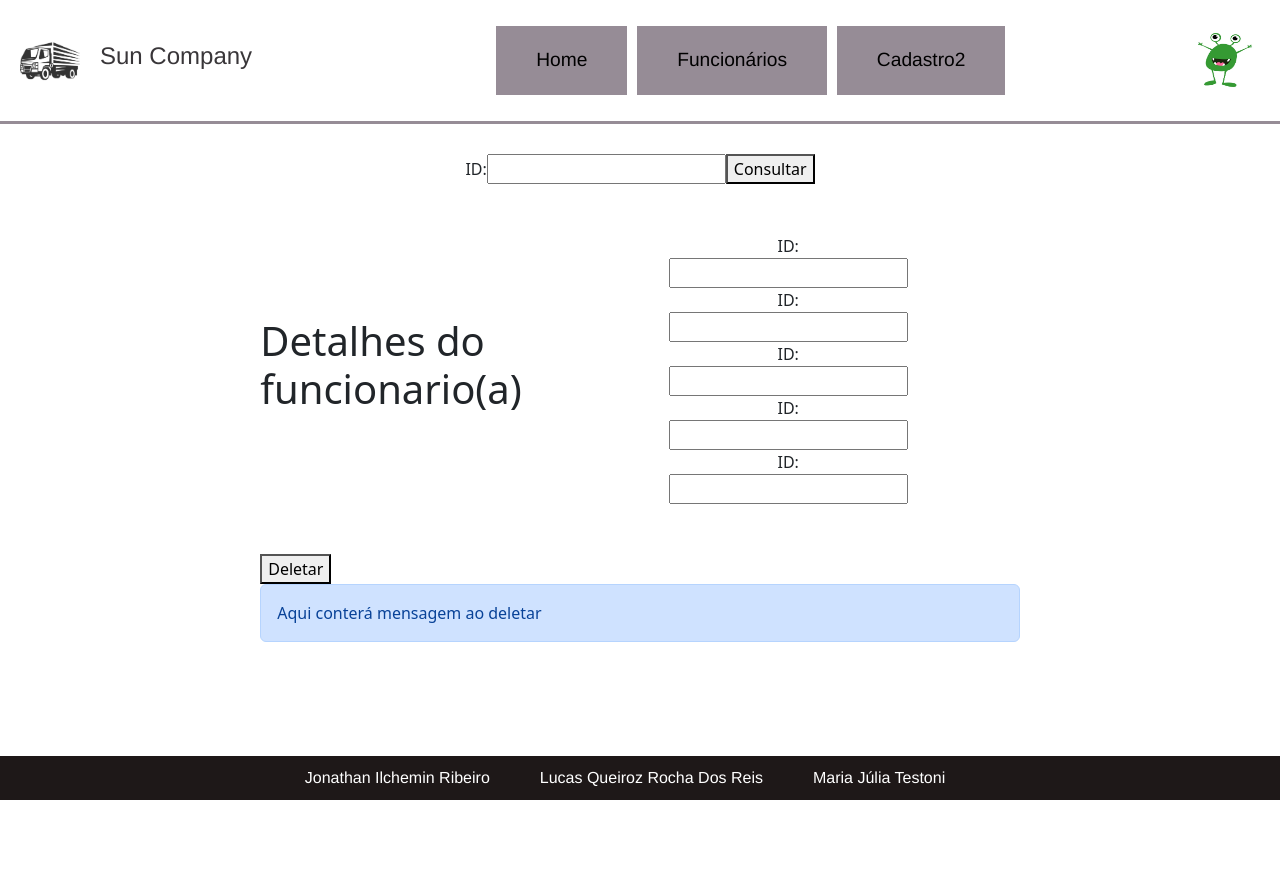
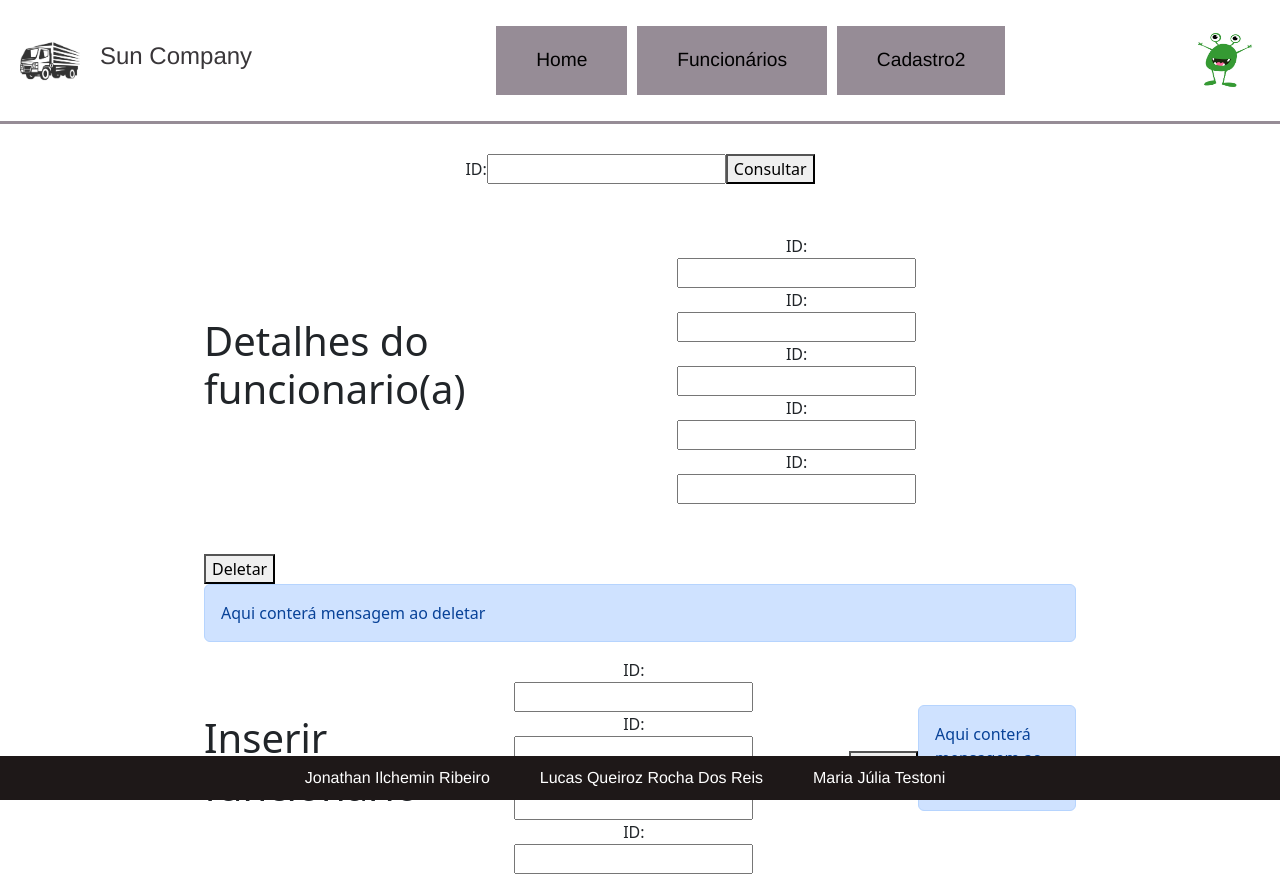
Before and after one commit to majutestoni/TrabalhoWeb, an Angular app: page /cadastro2 in a window 1280 px wide. Shown: the top 884 px of the page. Before the commit the page ends 800 px from the top, so only its background shows below. Built offline with nearby package versions, Linux system fonts and the light colour scheme.

Commit message:
feito insert

```diff
--- a/src/app/components/cadastro2/cadastro.service.ts
+++ b/src/app/components/cadastro2/cadastro.service.ts
@@ -18,8 +18,12 @@ export class CadastroService {
     return this.http.delete<Deletar>(`${URL_API}`);
   }
 
-  public update(): Observable<Deletar> {
-    return this.http.put<Deletar>(`${URL_API}`, {});
+  public update(body: any): Observable<Deletar> {
+    return this.http.put<Deletar>(`${URL_API}`, body);
+  }
+
+  public inserir(body: any): Observable<Deletar> {
+    return this.http.put<Deletar>(`${URL_API}`, body)
   }
 }
 
--- a/src/app/components/cadastro2/cadastro2.component.html
+++ b/src/app/components/cadastro2/cadastro2.component.html
@@ -23,6 +23,22 @@
       <div class="alert alert-{{color}}" role="alert">
         {{ mesageDelete }}
       </div>
+
+      <form [formGroup]="formInsert">
+        <h1>Inserir funcionario</h1>
+        <div class="container">
+          <label for="nome">ID:</label> <input formControlName="nome" />
+          <label for="departamento">ID:</label>
+          <input formControlName="departamento" />
+          <label for="endereco">ID:</label>
+          <input formControlName="endereco" /> <label for="email">ID:</label>
+          <input formControlName="email" />
+        </div>
+        <button (click)="inserir()">Inseirir</button>
+        <div class="alert alert-{{colorInserir}}" role="alert">
+          {{ mesageInserir }}
+        </div>
+      </form>
     </div>
   </div>
 </body>
--- a/src/app/components/cadastro2/cadastro2.component.ts
+++ b/src/app/components/cadastro2/cadastro2.component.ts
@@ -10,8 +10,11 @@ import { CadastroService } from './cadastro.service';
 export class Cadastro2Component implements OnInit {
   public fg: FormGroup;
   public formValues: FormGroup;
-  public mesageDelete = 'Aqui conterá mensagem ao deletar'
-  public color = 'primary'
+  public formInsert: FormGroup;
+  public mesageDelete = 'Aqui conterá mensagem ao deletar';
+  public color = 'primary';
+  public mesageInserir = 'Aqui conterá mensagem ao inserir';
+  public colorInserir = 'primary';
 
   constructor(
     private fb: FormBuilder,
@@ -27,6 +30,13 @@ export class Cadastro2Component implements OnInit {
       departamento: [''],
       endereco: [''],
       email: [''],
+    });
+
+    this.formInsert = this.fb.group({
+      nome: ['', Validators.required],
+      departamento: ['', Validators.required],
+      endereco: ['', Validators.required],
+      email: ['', Validators.required],
     });
   }
 
@@ -55,12 +65,26 @@ export class Cadastro2Component implements OnInit {
   public delete() {
     this.cadastroService.deletar().subscribe((c) => {
       if (c.status == 'Ok') {
-        this.color = 'success'
+        this.color = 'success';
       } else {
-        this.color = 'danger'
+        this.color = 'danger';
       }
 
-      this.mesageDelete = c.mensagem
+      this.mesageDelete = c.mensagem;
     });
   }
+
+  public inserir() {
+    if (this.formInsert.valid) {
+      this.cadastroService.inserir(this.formInsert.value).subscribe((c) => {
+        if (c.status == 'Ok') {
+          this.colorInserir = 'success';
+        } else {
+          this.colorInserir = 'danger';
+        }
+
+        this.mesageInserir = c.mensagem;
+      });
+    }
+  }
 }
```
